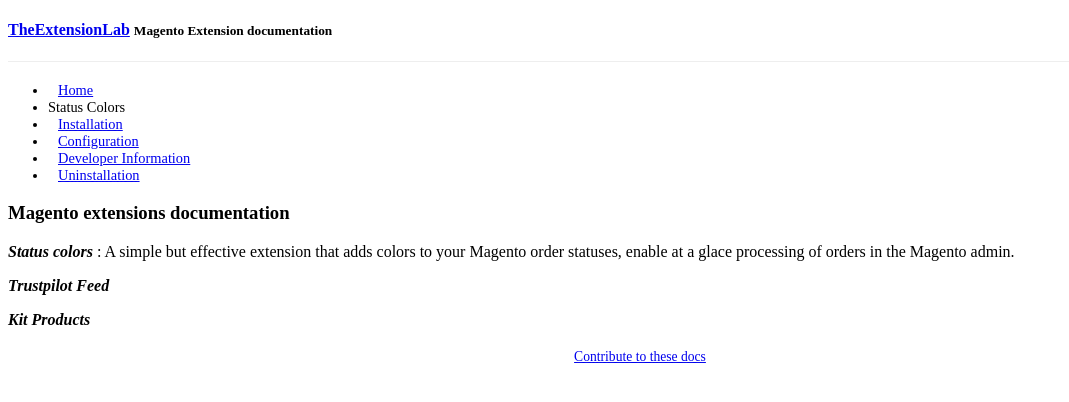
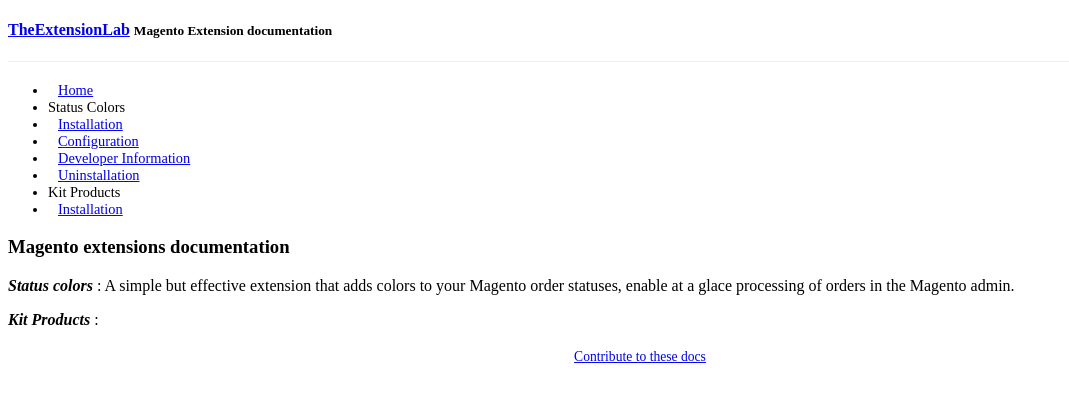
Before and after one commit to TheExtensionLab/Documentation, a Jekyll site: the page built from index.md, in a window 1280 px wide. Shown: the top 402 px of the page, without its empty margins (0-1069 px from the left). Built offline with Jekyll 4.4.1, drawn with Linux system fonts in a browser that asks for light colours; Markdown is read by kramdown in place of the engine named in the settings; a style sheet for code colours, icons or effects is not loaded.

Commit message:
Add kit products and repo link

```diff
--- a/_config.yml
+++ b/_config.yml
@@ -9,12 +9,13 @@ subtitle: 'Magento Extension documentation'
 navigation: 2
 
 # URL to source code, used in _includes/footer.html
-codeurl: 'https://github.com/bruth/jekyll-docs-template'
+codeurl: 'https://github.com/TheExtensionLab/Documentation'
 
 # Default categories (in order) to appear in the navigation
 sections: [
     ['status-colors', 'Status Colors'],
-    ['trustpilot-feed', 'Trustpilot Feed']
+    ['trustpilot-feed', 'Trustpilot Feed'],
+    ['kit-products','Kit Products']
 ]
 
 # Keep as an empty string if served up at the root. If served up at a specific
--- a/index.md
+++ b/index.md
@@ -7,6 +7,4 @@ title: "Extension documentation - TheExtensionLab"
 
 ***Status colors*** : A simple but effective extension that adds colors to your Magento order statuses, enable at a glace processing of orders in the Magento admin.
 
-***Trustpilot Feed***
-
-***Kit Products***
+***Kit Products*** :
```
Also changed, not shown: _posts/kit-products/2015-01-18-installation.md (added, +7 -0 lines), _posts/status-colors/2015-01-18-configuration.md (renamed from _posts/2015-01-18-configuration.md), _posts/status-colors/2015-01-18-developer-information.md (renamed from _posts/2015-01-18-developer-information.md), _posts/status-colors/2015-01-18-installation.md (renamed from _posts/2015-01-18-installation.md), _posts/status-colors/2015-01-18-uninstallation.md (renamed from _posts/2015-01-18-uninstallation.md).
